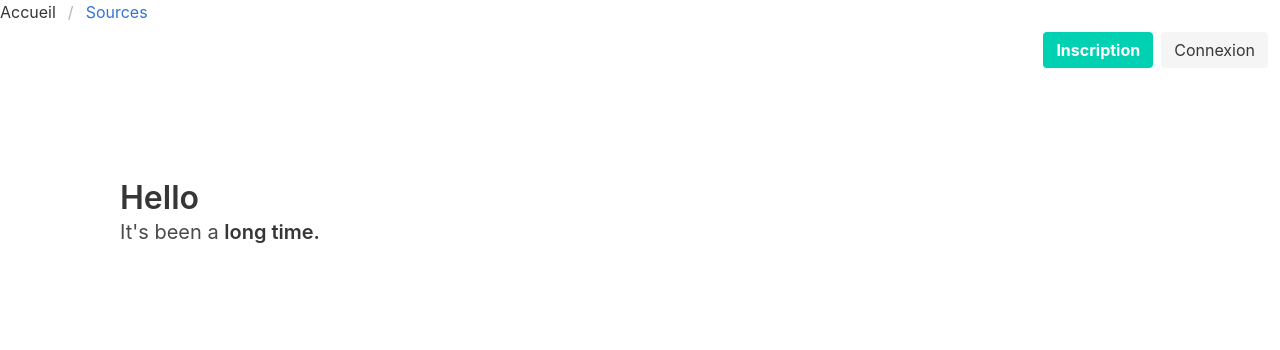
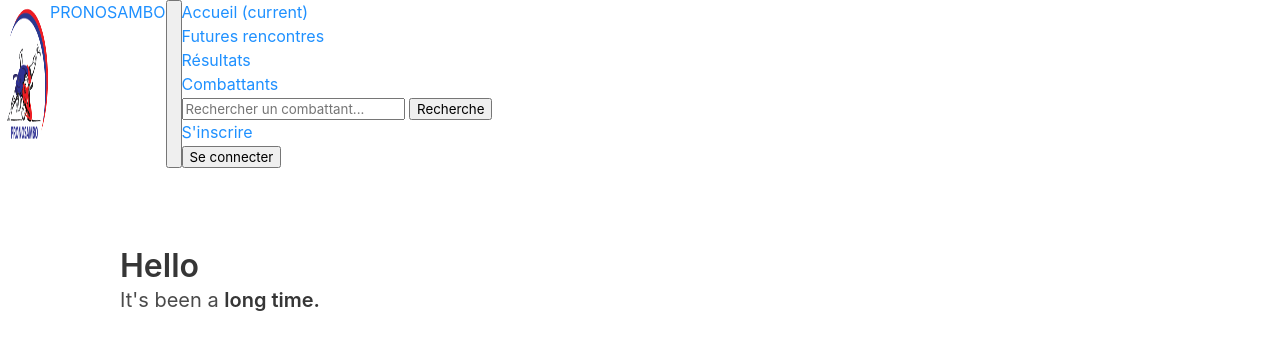
Before and after one commit to Ekelz/Pronosambo, a PHP site: template views/home.php in a window 1280 px wide. Shown: the top 350 px of the page. Run offline with PHP 8.4, Linux system fonts and the light colour scheme; the template is opened without the code that fills it, so the values that code supplies are empty; some libraries are stand-ins or nearby versions.

Commit message:
Ajout header

```diff
--- a/views/head.php
+++ b/views/head.php
@@ -1,24 +1,47 @@
 <?php
-ob_start();
+ob_start();²
 ?>
-<nav class="breadcrumb" aria-label="breadcrumbs">
-        <ul>
-            <li><a href="./home.php">Accueil</a></li>
-            <li><a href="#">Sources</a></li>
-        </ul>
-        <div class="navbar-end">
-            <div class="navbar-item">
-                <div class="buttons">
-                    <a class="button is-primary">
-                        <strong>Inscription</strong>
-                    </a>
-                    <form method="post" action="./home.php">
-                        <input class="button is-light" type="submit" name="btnLogin" value="Connexion">
+<header>
+    <nav class="navbar navbar-expand-lg navbar-dark sambo-background">
+        <img class=navbar-brand style="width:50px;" src="../src/img/logopronosambo.png">
+        <a class="navbar-brand" href="#">PRONOSAMBO</a>
+        <button class="navbar-toggler" type="button" data-toggle="collapse" data-target="#navbarSupportedContent" aria-controls="navbarSupportedContent" aria-expanded="false" aria-label="Toggle navigation">
+            <span class="navbar-toggler-icon"></span>
+        </button>
+        <div class="collapse navbar-collapse" id="navbarSupportedContent">
+            <ul class="navbar-nav mr-auto">
+                <li class="nav-item">
+                    <a class="nav-link" href="#">Accueil <span class="sr-only">(current)</span></a>
+                </li>
+                <li class="nav-item active">
+                    <a class="nav-link" href="#">Futures rencontres </a>
+                </li>
+                <li class="nav-item">
+                    <a class="nav-link" href="#">Résultats </a>
+                </li>
+                <li class="nav-item">
+                    <a class="nav-link" href="#">Combattants </a>
+                </li>
+                <li class="nav-item padding-left">
+                    <form class="form-inline my-2 my-lg-0">
+                        <input class="form-control mr-sm-2 sambo-navbar-input sambo-background" type="search" placeholder="Rechercher un combattant..." aria-label="Search">
+                        <button class="btn btn-outline-light my-2 my-sm-0" type="submit">Recherche</button>
                     </form>
-                </div>
-            </div>
+                </li>
+            </ul>
+            <form>
+                <ul class="navbar-nav mr-auto">
+                    <li class="nav-item">
+                        <a class="nav-link" href="#">S'inscrire</a>
+                    </li>
+                    <li class="nav-item">
+                        <button class="btn btn-outline-light my-2 my-sm-0" type="submit">Se connecter</button>
+                    </li>
+                </ul>
+            </form>
         </div>
     </nav>
+</header>
 <?php
-$head=ob_get_clean();
+$head = ob_get_clean();
 ?>
```
